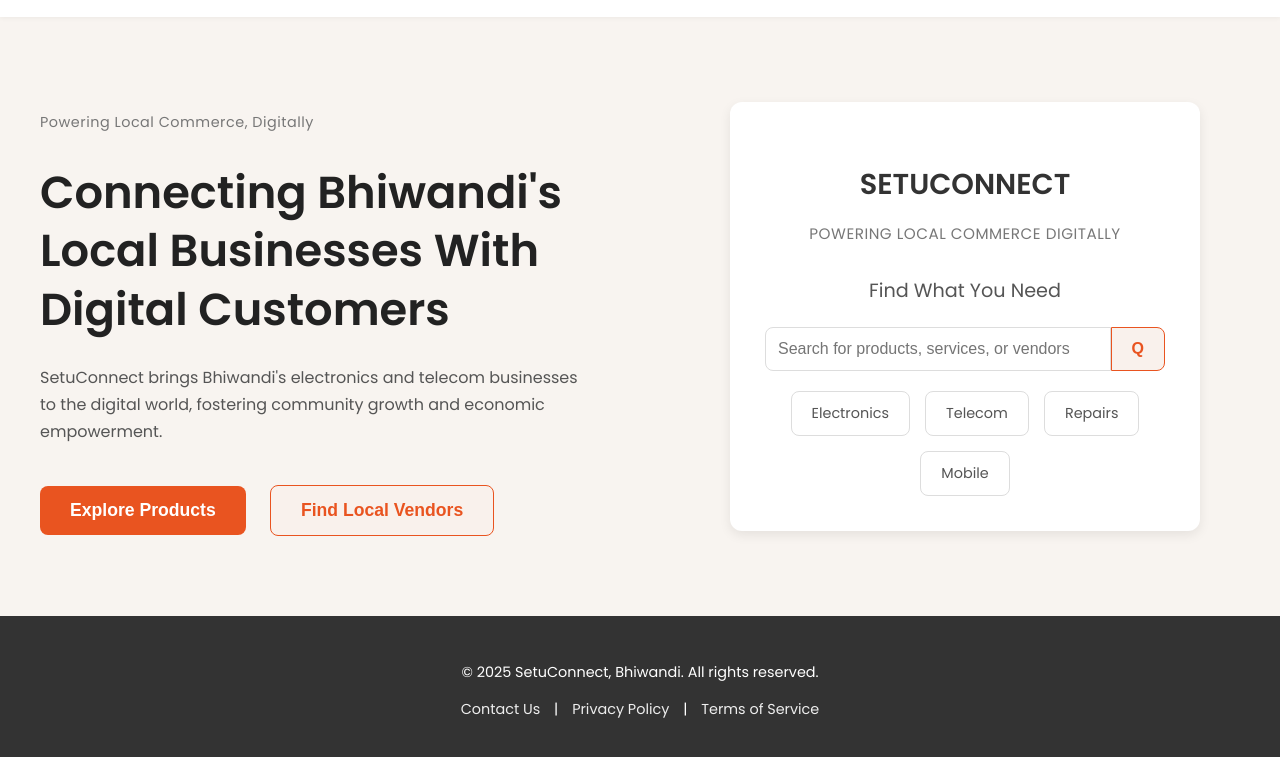
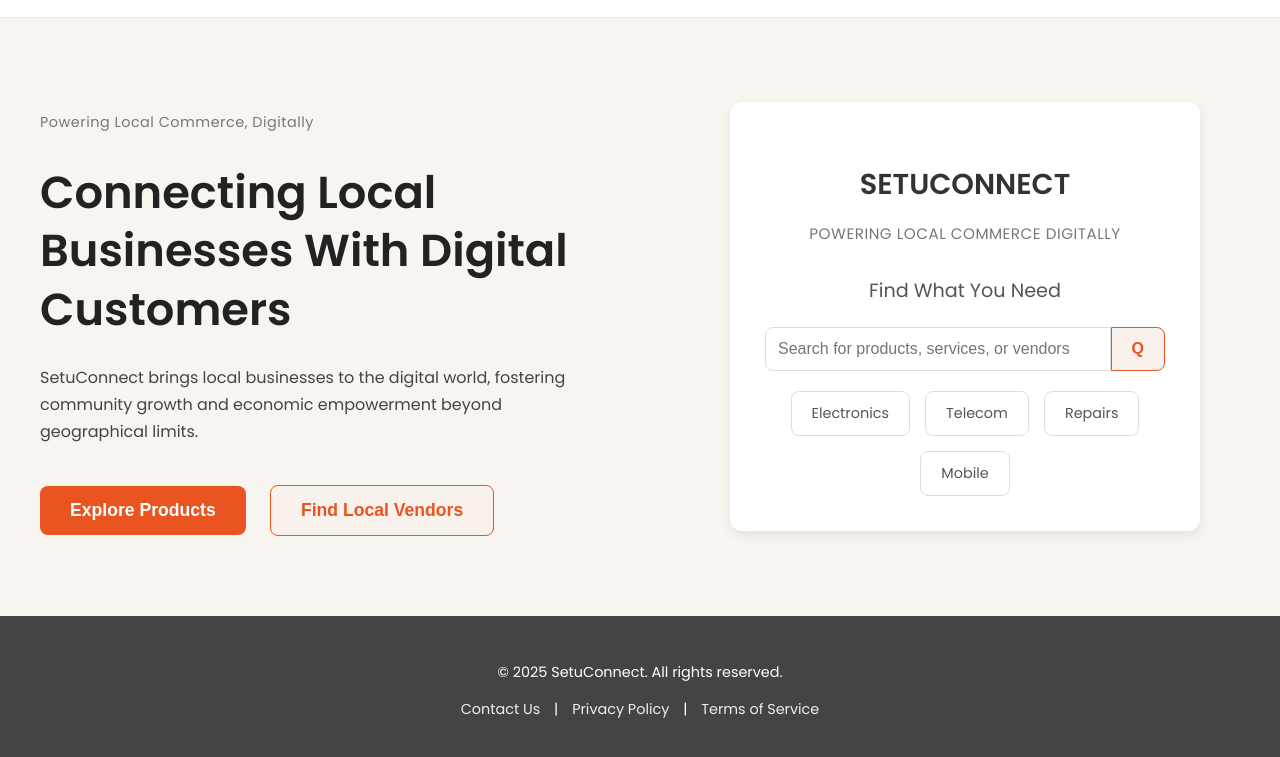
Before and after one commit to Arky2135/Byte-Accord, a plain HTML site: page home.html in a window 1280 px wide. Shown: the part 71-828 px from the top of the page. Drawn offline with Linux system fonts and the light colour scheme.

Commit message:
Commit from Bhiwandi To Business croos

```diff
--- a/home.css
+++ b/home.css
@@ -1,5 +1,5 @@
 body {
-    font-family: 'Poppins', sans-serif; /* Using Google Fonts */
+  font-family: "Poppins", sans-serif; /* Using Google Fonts */
   margin: 0;
   padding: 0;
   background-color: #f8f4f0; /* Light beige background */
@@ -45,7 +45,6 @@ nav ul li a:hover {
   align-items: center;
   position: relative; /* Ensure relative positioning for absolute children */
 }
-
 
 .search-icon {
   font-size: 1.2em;
@@ -100,7 +99,7 @@ nav ul li a:hover {
 }
 
 .hero-left .description {
-    color: #555;
+  color: #444; /* Updated to a slightly darker shade for better readability */
   line-height: 1.7;
   margin-bottom: 40px;
   font-size: 1em;
@@ -237,7 +236,7 @@ nav ul li a:hover {
 footer {
   text-align: center;
   padding: 30px;
-    background-color: #333;
+  background-color: #444; /* Updated to a slightly lighter shade */
   color: #fff;
   font-size: 0.9em;
 }
--- a/home.html
+++ b/home.html
@@ -3,8 +3,9 @@
 <head>
     <meta charset="UTF-8">
     <meta name="viewport" content="width=device-width, initial-scale=1.0">
-    <title>SetuConnect - Connecting Bhiwandi Locally</title>
-    <link rel="stylesheet" href="home.css"> <link rel="preconnect" href="https://fonts.googleapis.com">
+    <title>SetuConnect - Connecting Local Businesses Beyond Limits</title>
+    <link rel="stylesheet" href="home.css">
+    <link rel="preconnect" href="https://fonts.googleapis.com">
     <link rel="preconnect" href="https://fonts.gstatic.com" crossorigin>
     <link href="https://fonts.googleapis.com/css2?family=Poppins:wght@400;600&display=swap" rel="stylesheet">
 </head>
@@ -12,7 +13,6 @@
     <header>
         <div class="logo">
             <img src="logo.png.png" alt="SetuConnect Logo">
-
         </div>
         <nav>
             <ul>
@@ -32,8 +32,8 @@
     <main class="hero">
         <div class="hero-left">
             <p class="tagline">Powering Local Commerce, Digitally</p>
-            <h1>Connecting Bhiwandi's Local Businesses With Digital Customers</h1>
-            <p class="description">SetuConnect brings Bhiwandi's electronics and telecom businesses to the digital world, fostering community growth and economic empowerment.</p>
+            <h1>Connecting Local Businesses With Digital Customers</h1>
+            <p class="description">SetuConnect brings local businesses to the digital world, fostering community growth and economic empowerment beyond geographical limits.</p>
             <div class="hero-buttons">
                 <button class="explore-button">Explore Products</button>
                 <button class="find-vendors-button">Find Local Vendors</button>
@@ -42,8 +42,7 @@
         <div class="hero-right">
             <div class="setuconnect-card">
                 <div class="card-header">
-<img src="setuconnect-logo.png.png" alt="SetuConnect" style="position: absolute; top: 20px; right: 30px; height: 35px;">
-
+                    <img src="setuconnect-logo.png.png" alt="SetuConnect" style="position: absolute; top: 20px; right: 30px; height: 35px;">
                     <h2>SETUCONNECT</h2>
                     <p class="tagline-small">POWERING LOCAL COMMERCE DIGITALLY</p>
                 </div>
@@ -65,9 +64,10 @@
     </main>
 
     <footer>
-        <p>&copy; 2025 SetuConnect, Bhiwandi. All rights reserved.</p>
+        <p>&copy; 2025 SetuConnect. All rights reserved.</p>
         <p><a href="#">Contact Us</a> | <a href="#">Privacy Policy</a> | <a href="#">Terms of Service</a></p>
     </footer>
 
-    <script src="home.js"></script> </body>
+    <script src="home.js"></script>
+</body>
 </html>
```
Lines whose indentation alone changed are shown as unchanged.
